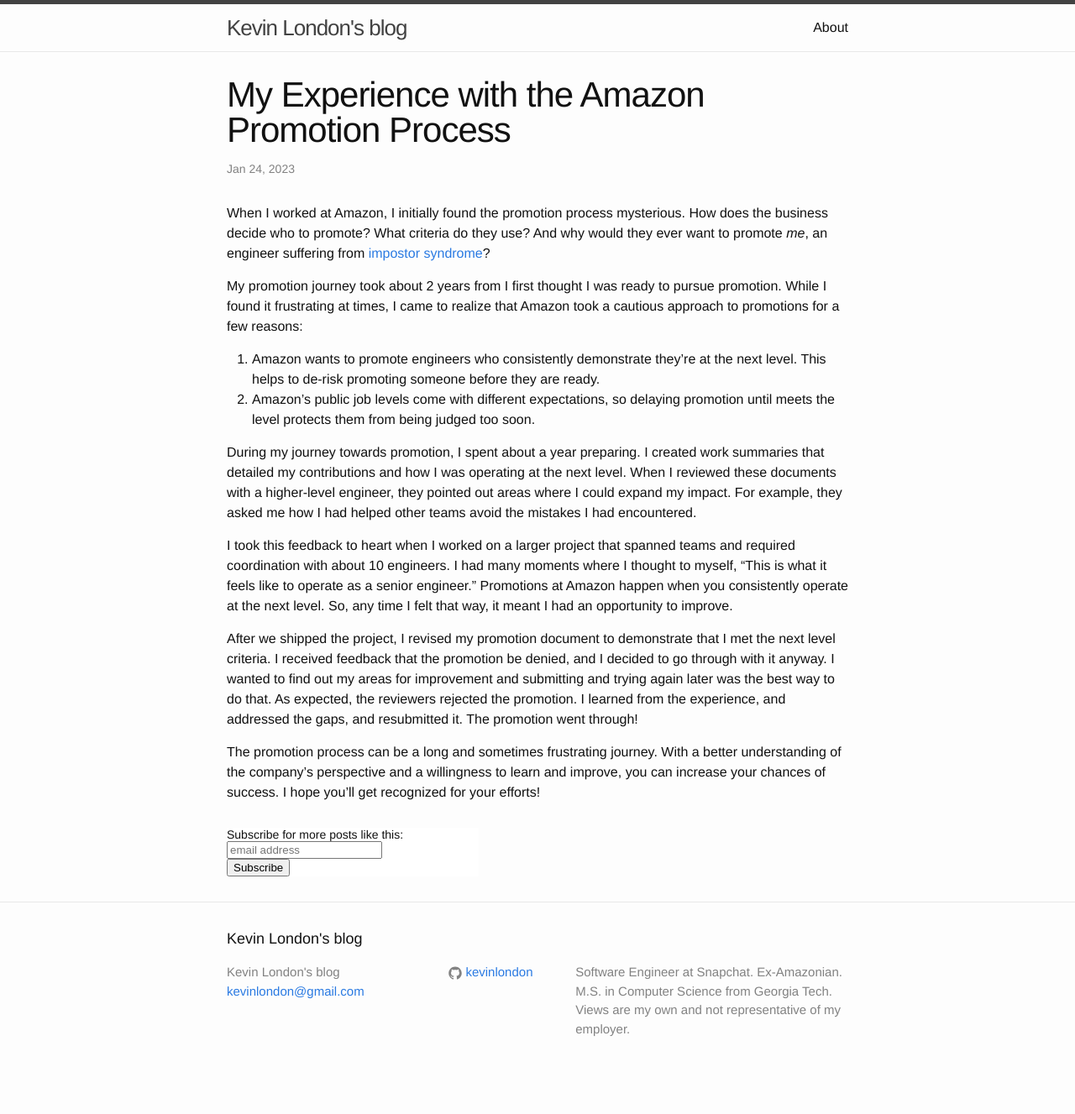
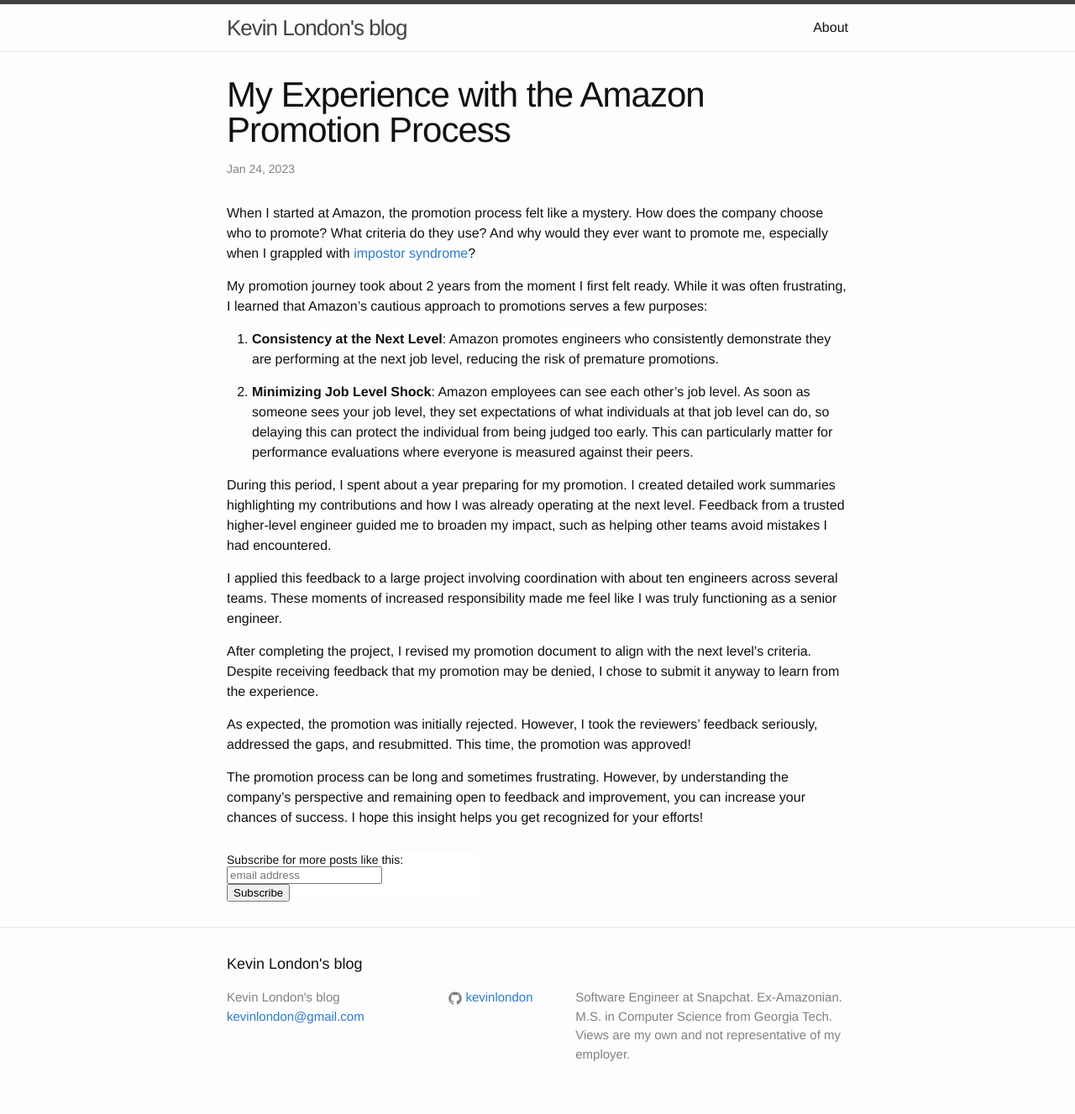
Before and after one commit to kevinlondon/kevinlondon.github.io, a Jekyll site: the page built from _posts/2023-01-24-thinking-about-promotions.md, in a window 1280 px wide. Shown: the whole page at 84% size. Built offline with Jekyll 4.4.1, drawn with Linux system fonts in a browser that asks for light colours; comment, search, counter and statistics services are not loaded; before the commit the page ends 1297 px from its top, so only the background shows below that.

Commit message:
Revised promotion post

```diff
--- a/_posts/2023-01-24-thinking-about-promotions.md
+++ b/_posts/2023-01-24-thinking-about-promotions.md
@@ -4,43 +4,40 @@ title: My Experience with the Amazon Promotion Process
 date: 2023-01-24 11:20:00 -07:00
 ---
 
-When I worked at Amazon, I initially found the promotion process mysterious. How
-does the business decide who to promote? What criteria do they use? And why
-would they ever want to promote *me*, an engineer suffering from [impostor
+When I started at Amazon, the promotion process felt like a mystery. How
+does the company choose who to promote? What criteria do they use? And why
+would they ever want to promote me, especially when I grappled with [impostor
 syndrome](https://www.kevinlondon.com/2015/05/27/impostor-syndrome-and-me)?
 
-My promotion journey took about 2 years from I first thought I was ready to
-pursue promotion. While I found it frustrating at times,
-I came to realize that Amazon took a cautious approach to promotions for a few
-reasons:
+My promotion journey took about 2 years from the moment I first felt ready.
+While it was often frustrating, I learned that Amazon's cautious approach to
+promotions serves a few purposes:
 
-1. Amazon wants to promote engineers who consistently demonstrate they're at the
-   next level. This helps to de-risk promoting someone before they are ready.
-2. Amazon's public job levels come with different expectations, so delaying
-   promotion until meets the level protects them from being judged too soon.
+1. **Consistency at the Next Level**: Amazon promotes engineers who consistently demonstrate
+   they are performing at the next job level, reducing the risk of premature promotions.
 
-During my journey towards promotion, I spent about a year preparing.  I created
-work summaries that detailed my contributions and how I was operating at the
-next level. When I reviewed these documents with a higher-level engineer, they
-pointed out areas where I could expand my impact. For example, they asked me how
-I had helped other teams avoid the mistakes I had encountered.
+2. **Minimizing Job Level Shock**: Amazon employees can see each other's job level. As soon as
+   someone sees your job level, they set expectations of what individuals at that job level can do,
+   so delaying this can protect the individual from being judged too early. This can particularly
+   matter for performance evaluations where everyone is measured against their peers.
 
-I took this feedback to heart when I worked on a larger project that spanned
-teams and required coordination with about 10 engineers. I had many moments
-where I thought to myself, "This is what it feels like to operate as a senior
-engineer." Promotions at Amazon happen when you consistently operate at
-the next level. So, any time I felt that way, it meant I had an opportunity to
-improve.
+During this period, I spent about a year preparing for my promotion. I created
+detailed work summaries highlighting my contributions and how I was already operating at the
+next level. Feedback from a trusted higher-level engineer guided me to broaden my
+impact, such as helping other teams avoid mistakes I had encountered.
 
-After we shipped the project, I revised my promotion document to demonstrate that
-I met the next level criteria. I received feedback that the promotion be
-denied, and I decided to go through with it anyway. I wanted to find out my
-areas for improvement and submitting and trying again later was the best way to
-do that. As expected, the reviewers rejected the promotion. I learned from the
-experience, and addressed the gaps, and resubmitted it. The promotion went
-through!
+I applied this feedback to a large project involving coordination with about ten engineers
+across several teams. These moments of increased responsibility made me feel like I was
+truly functioning as a senior engineer.
 
-The promotion process can be a long and sometimes frustrating
-journey. With a better understanding of the company’s perspective and
-a willingness to learn and improve, you can increase your chances of success.
-I hope you'll get recognized for your efforts!
+After completing the project, I revised my promotion document to align with the next level's criteria.
+Despite receiving feedback that my promotion may be denied,
+I chose to submit it anyway to learn from the experience.
+
+As expected, the promotion was initially rejected. However, I took the reviewers' feedback
+seriously, addressed the gaps, and resubmitted. This time, the promotion was approved!
+
+The promotion process can be long and sometimes frustrating. However, by
+understanding the company’s perspective and remaining open to feedback and
+improvement, you can increase your chances of success. I hope this insight helps
+you get recognized for your efforts!
```
